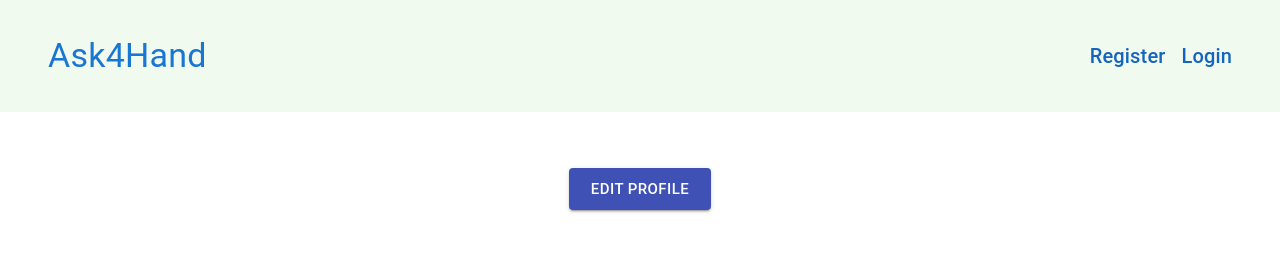
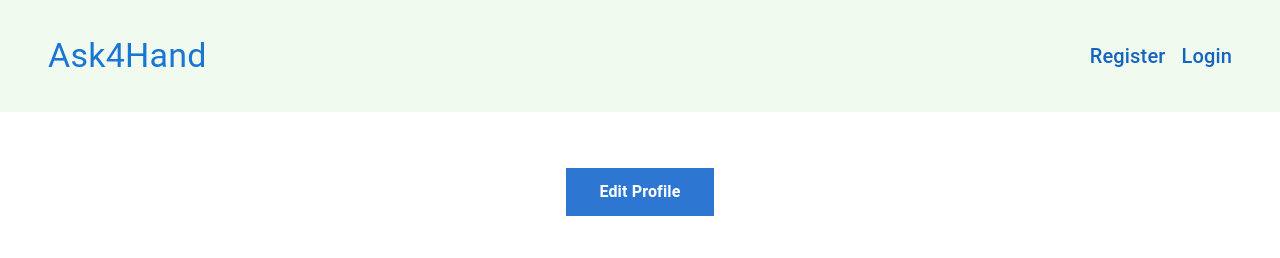
Before and after one commit to stphncrt/Ask4Hand, a React app in the folder client/: page /profilePage in a window 1280 px wide. Shown: the top 258 px of the page. Built offline with nearby package versions, Linux system fonts and the light colour scheme.

Commit message:
fixed bugs on popupMenu

```diff
--- a/client/src/components/PopUpMenu.jsx
+++ b/client/src/components/PopUpMenu.jsx
@@ -24,16 +24,16 @@ export default function MenuPopupState() {
         <MenuItem
           onClick={() => {
             navigate("/profilePage");
-            popupState.close;
           }}
+          onMouseDown={popupState.close}
         >
           MyProfile
         </MenuItem>
         <MenuItem
           onClick={() => {
             logoutWorker("/auth/logout");
-            popupState.close;
           }}
+          onMouseDown={popupState.close}
         >
           Logout
         </MenuItem>
--- a/client/src/pages/ProfilePage/ProfilePage.jsx
+++ b/client/src/pages/ProfilePage/ProfilePage.jsx
@@ -4,12 +4,19 @@ import Typography from "@mui/material/Typography";
 import AppContext from "../../context/AppContext";
 import WorkerForm from "../../components/WorkerForm";
 import Modal from "@mui/material/Modal";
-import { Box, Button } from "@material-ui/core";
+import { Box } from "@material-ui/core";
 import { Grid, Card, CardContent } from "@mui/material";
 import Carousel from "../../components/Carousel";
 import Footer from "../../components/Footer";
 
 const ProfilePage = () => {
+  const [isHovering, setIsHovering] = useState(false);
+  const handleMouseEnter = () => {
+    setIsHovering(true);
+  };
+  const handleMouseLeave = () => {
+    setIsHovering(false);
+  };
   const { worker, titles } = useContext(AppContext);
   const [open, setOpen] = useState(false);
   const handleOpen = () => setOpen(true);
@@ -34,18 +41,22 @@ const ProfilePage = () => {
     <>
       <Box sx={{ flexGrow: 1, padding: "2rem" }}>
         <Grid container>
-          <Button
-            size="large"
+          <a
             style={{
               margin: "1.5rem auto",
+              padding: "0.7rem 2rem",
+              backgroundColor: isHovering ? "#205ba3" : "#2d76d2",
+              fontWeight: "bold",
+              border: "1px solid #2d76d2",
+              color: "white",
+              cursor: isHovering ? "pointer" : "none",
             }}
-            type="submit"
-            variant="contained"
-            color="primary"
-            onClick={handleOpen}
+            onMouseEnter={handleMouseEnter}
+            onMouseLeave={handleMouseLeave}
+            onClick={() => handleOpen()}
           >
             Edit Profile
-          </Button>
+          </a>
         </Grid>
         <Avatar
           src={worker?.profileImage}
```
